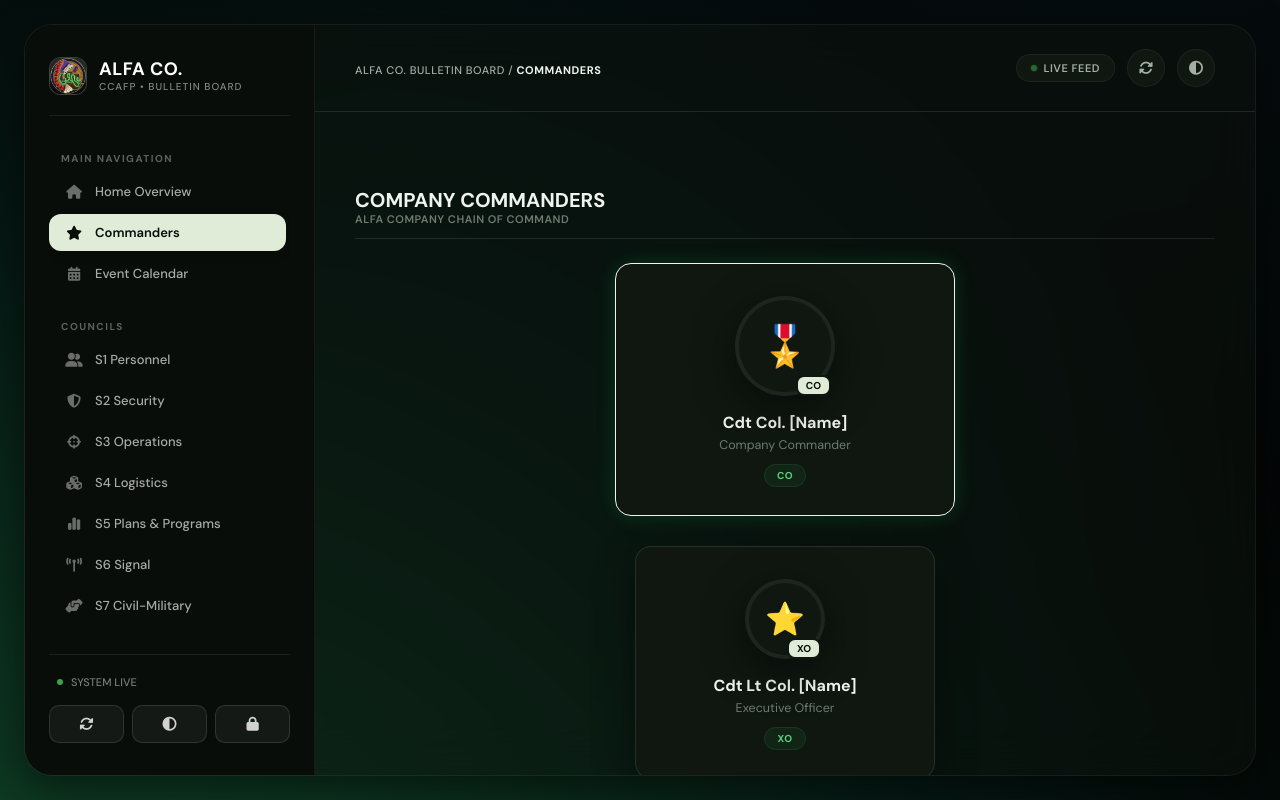
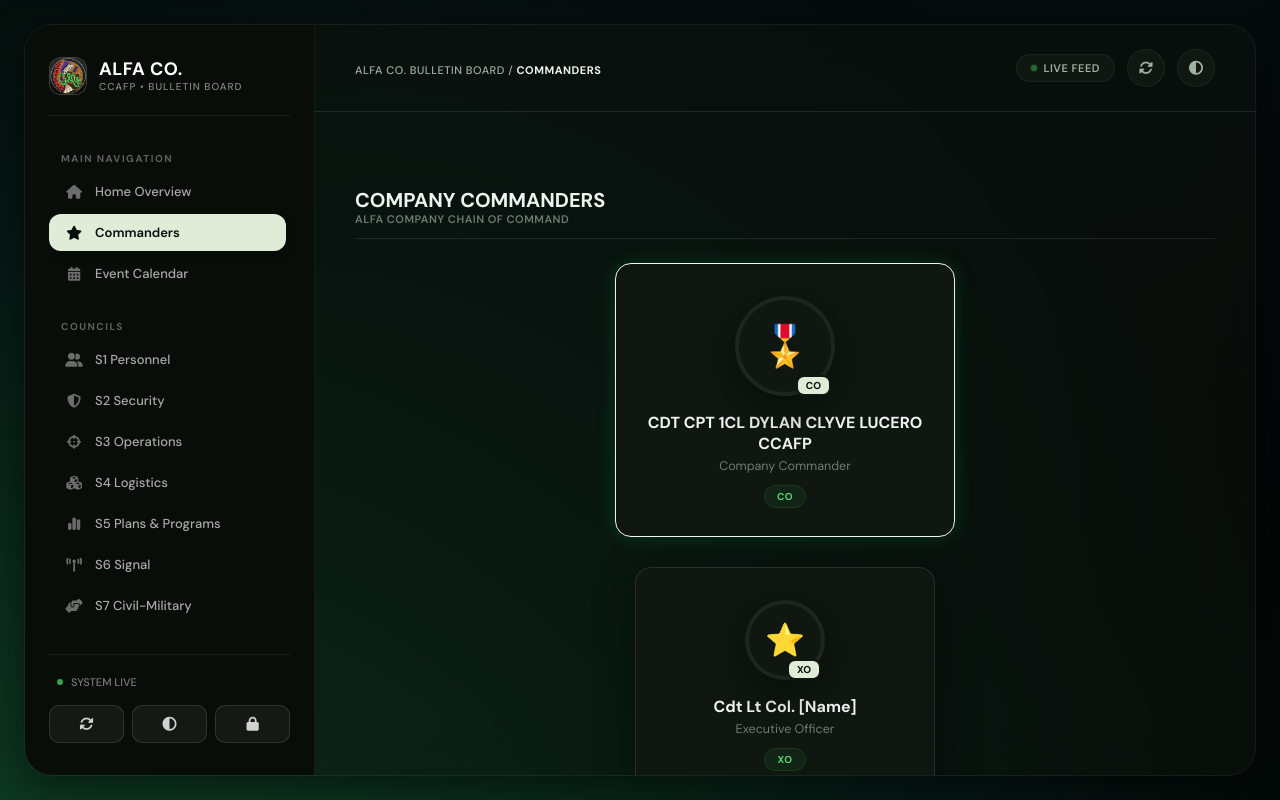
Before and after one commit to cdtpalers/alfa-coy, a React (Vite) app: page / in a window 1280 px wide. Both pictures are taken after a click on the button "Commanders". Built offline with nearby package versions, Linux system fonts and the light colour scheme.

Commit message:
chore: update Company Commander name

```diff
--- a/src/pages/Commanders.jsx
+++ b/src/pages/Commanders.jsx
@@ -1,6 +1,6 @@
 import React from 'react';
 
-const CO = { name:'Cdt Col. [Name]', rank:'CO', role:'Company Commander', icon:'🎖️' };
+const CO = { name:'CDT CPT 1CL DYLAN CLYVE LUCERO CCAFP', rank:'CO', role:'Company Commander', icon:'🎖️' };
 const XO = { name:'Cdt Lt Col. [Name]', rank:'XO', role:'Executive Officer', icon:'⭐' };
 
 const STAFF = [
```
